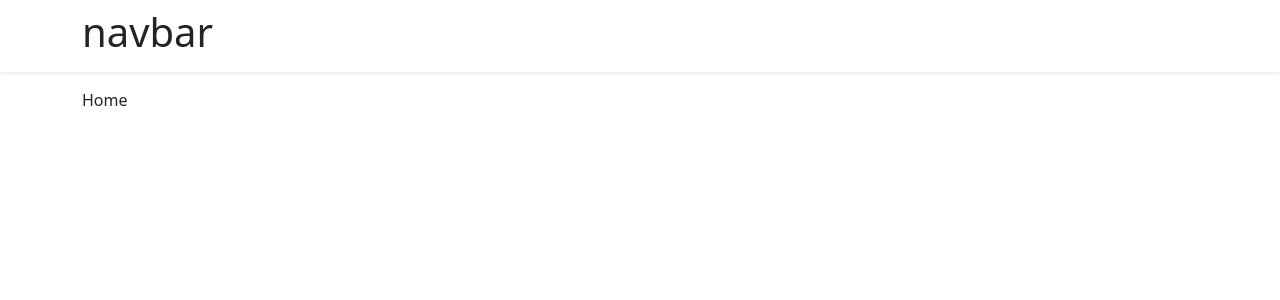
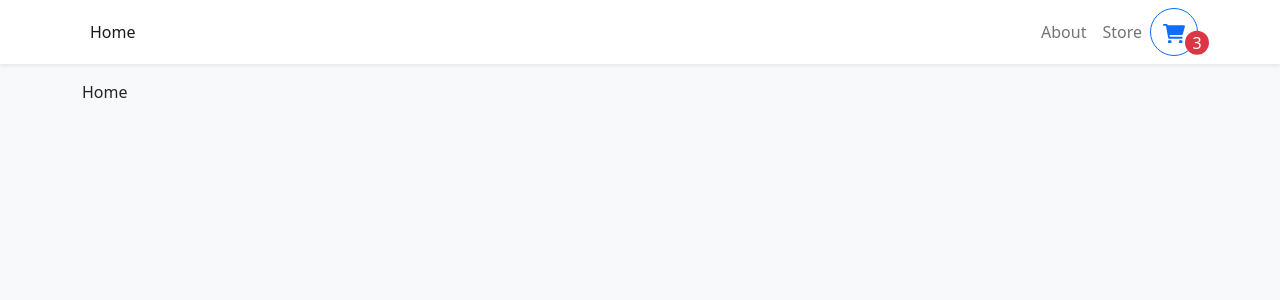
Before and after one commit to accessjoao/golen-lego-store, a React (Vite) app: page / in a window 1280 px wide. Shown: the top 300 px of the page. Built offline with nearby package versions, Linux system fonts and the light colour scheme.

Commit message:
working on Nvabar

```diff
--- a/index.html
+++ b/index.html
@@ -1,13 +1,16 @@
 <!DOCTYPE html>
 <html lang="en">
-  <head>
+
+<head>
     <meta charset="UTF-8" />
     <link rel="icon" type="image/svg+xml" href="/vite.svg" />
     <meta name="viewport" content="width=device-width, initial-scale=1.0" />
     <title>Vite + React + TS</title>
-  </head>
-  <body>
+</head>
+
+<body class="bg-light">
     <div id="root"></div>
     <script type="module" src="/src/main.tsx"></script>
-  </body>
+</body>
+
 </html>
--- a/package.json
+++ b/package.json
@@ -9,10 +9,15 @@
     "preview": "vite preview"
   },
   "dependencies": {
+    "@fortawesome/fontawesome-svg-core": "^6.2.0",
+    "@fortawesome/free-regular-svg-icons": "^6.2.0",
+    "@fortawesome/free-solid-svg-icons": "^6.2.0",
+    "@fortawesome/react-fontawesome": "^0.2.0",
     "bootstrap": "^5.2.1",
     "react": "^18.2.0",
     "react-bootstrap": "^2.5.0",
     "react-dom": "^18.2.0",
+    "react-icons": "^4.4.0",
     "react-router-dom": "^6.3.0"
   },
   "devDependencies": {
--- a/src/components/Navbar.tsx
+++ b/src/components/Navbar.tsx
@@ -1,10 +1,40 @@
-import { Container, Navbar as NavbarBs } from "react-bootstrap";
+import { Button, Container, Nav, Navbar as NavbarBs } from "react-bootstrap";
+import { NavLink } from "react-router-dom";
 
 export function Navbar() {
   return (
-    <NavbarBs className="bg-white shadow-sm mb-3">
+    <NavbarBs sticky="top" className="bg-white shadow-sm mb-3">
       <Container>
-        <h1>navbar</h1>
+        <Nav className="me-auto">
+          <Nav.Link to="/" as ={NavLink}>Home</Nav.Link>
+        </Nav>
+        <Nav>
+          <Nav.Link to="/about" as ={NavLink}>About</Nav.Link>
+        </Nav>
+        <Nav>
+          <Nav.Link to="/store" as ={NavLink}>Store</Nav.Link>
+        </Nav>
+        <Button style={{ width: "3rem", height: "3rem", position: "relative" }} variant="outline-primary" className="rounded-circle">
+        <svg
+              xmlns="http://www.w3.org/2000/svg"
+              viewBox="0 0 576 512"
+              fill="currentColor"
+            >
+              <path d="M96 0C107.5 0 117.4 8.19 119.6 19.51L121.1 32H541.8C562.1 32 578.3 52.25 572.6 72.66L518.6 264.7C514.7 278.5 502.1 288 487.8 288H170.7L179.9 336H488C501.3 336 512 346.7 512 360C512 373.3 501.3 384 488 384H159.1C148.5 384 138.6 375.8 136.4 364.5L76.14 48H24C10.75 48 0 37.25 0 24C0 10.75 10.75 0 24 0H96zM128 464C128 437.5 149.5 416 176 416C202.5 416 224 437.5 224 464C224 490.5 202.5 512 176 512C149.5 512 128 490.5 128 464zM512 464C512 490.5 490.5 512 464 512C437.5 512 416 490.5 416 464C416 437.5 437.5 416 464 416C490.5 416 512 437.5 512 464z" />
+            </svg>
+            <div
+            className="rounded-circle bg-danger d-flex justify-content-center align-items-center"
+            style={{
+              color:"white",
+              width:"1.5rem",
+              height:"1.5rem",
+              position: "absolute" ,
+              bottom: 0,
+              right: 0,
+              transform: "translate(50%, -1%)",
+            }}
+            >3</div>
+        </Button>
       </Container>
     </NavbarBs>
   )
```
Also changed, not shown: 1 other file (tests, documents, lock files or other folders).
